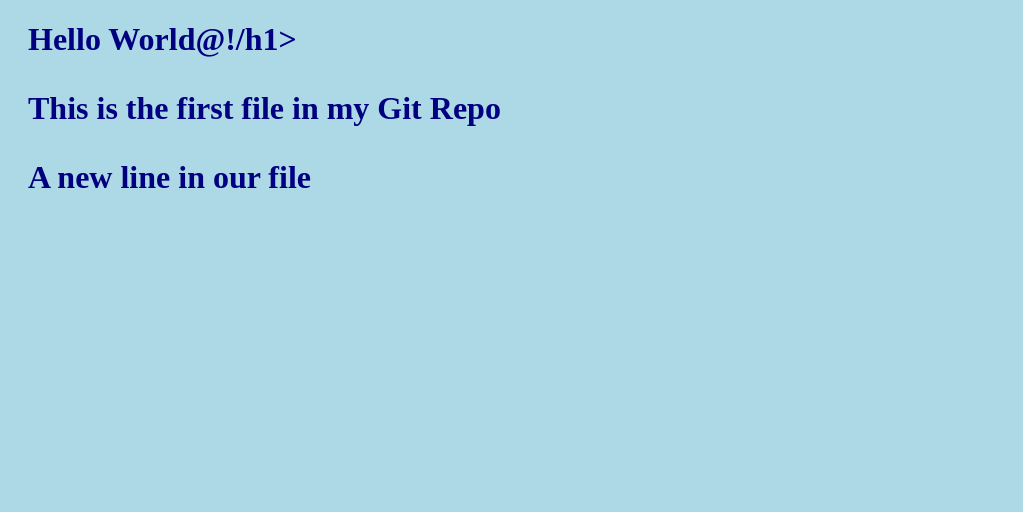
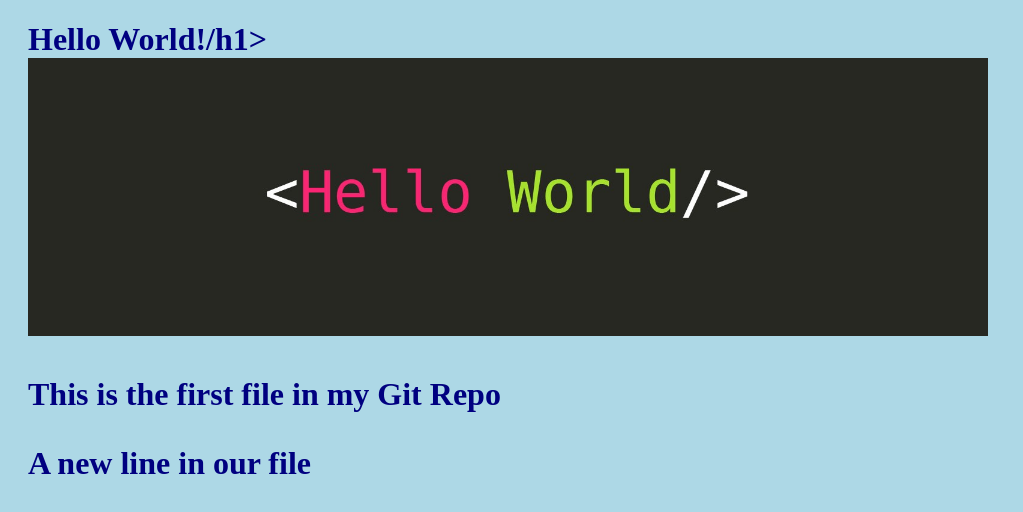
Before and after one commit to JayduttJeavio/hello-world, a plain HTML site: page index.html in a window 1280 px wide. Shown: the whole page, without its empty margins (0-1023 px from the left). Drawn offline with Linux system fonts and the light colour scheme.

Commit message:
Added image to Hello World

```diff
--- a/index.html
+++ b/index.html
@@ -5,7 +5,10 @@
 <link rel="stylesheet" href="bluestyle.css">
 </head>
 <body>
-<h1>Hello World@!/h1>
+<h1>Hello World!/h1>
+<div><img src="img_hello_world.jpeg" alt="Hello World from Space" style="width:100%;max-width:960px"
+
+</div>
 <p>This is the first file in my Git Repo</p>
 <p>A new line in our file</p>
 </body
```
Also changed, not shown: img_hello_world.jpeg (added).
